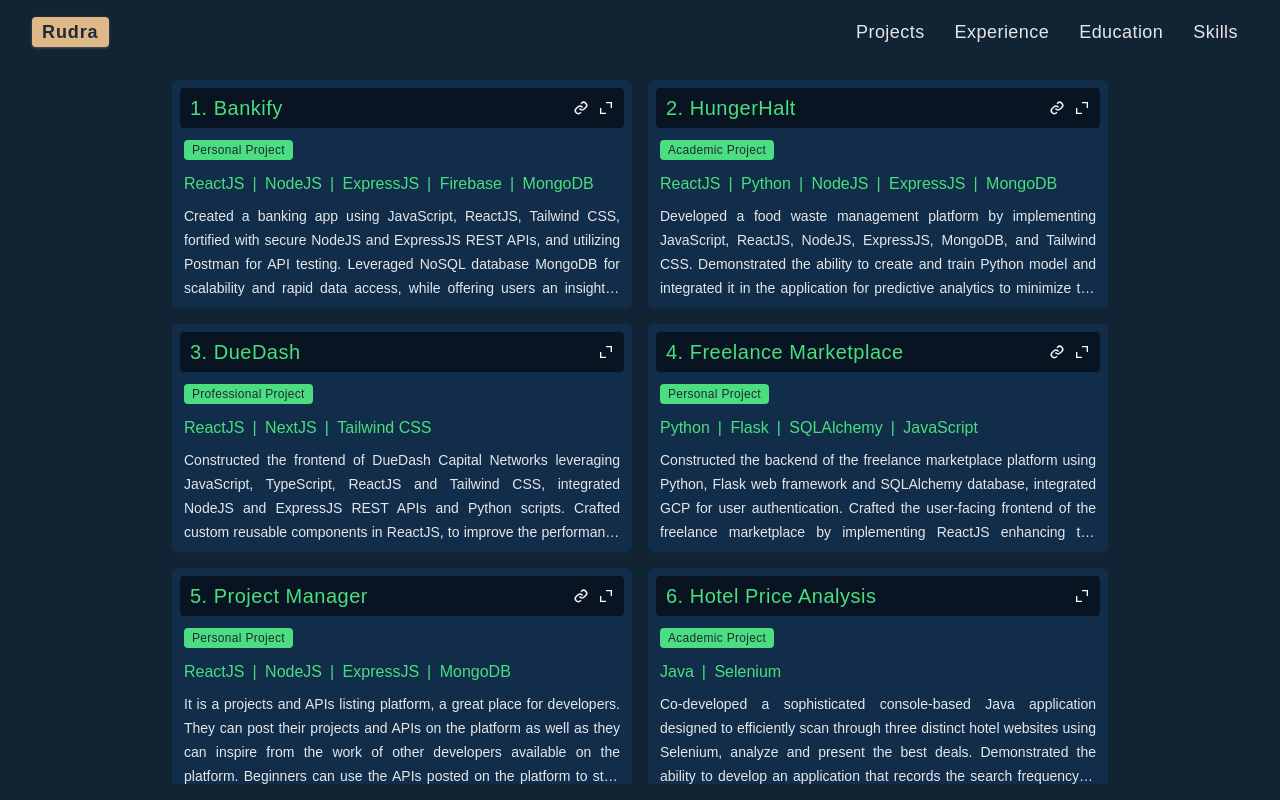
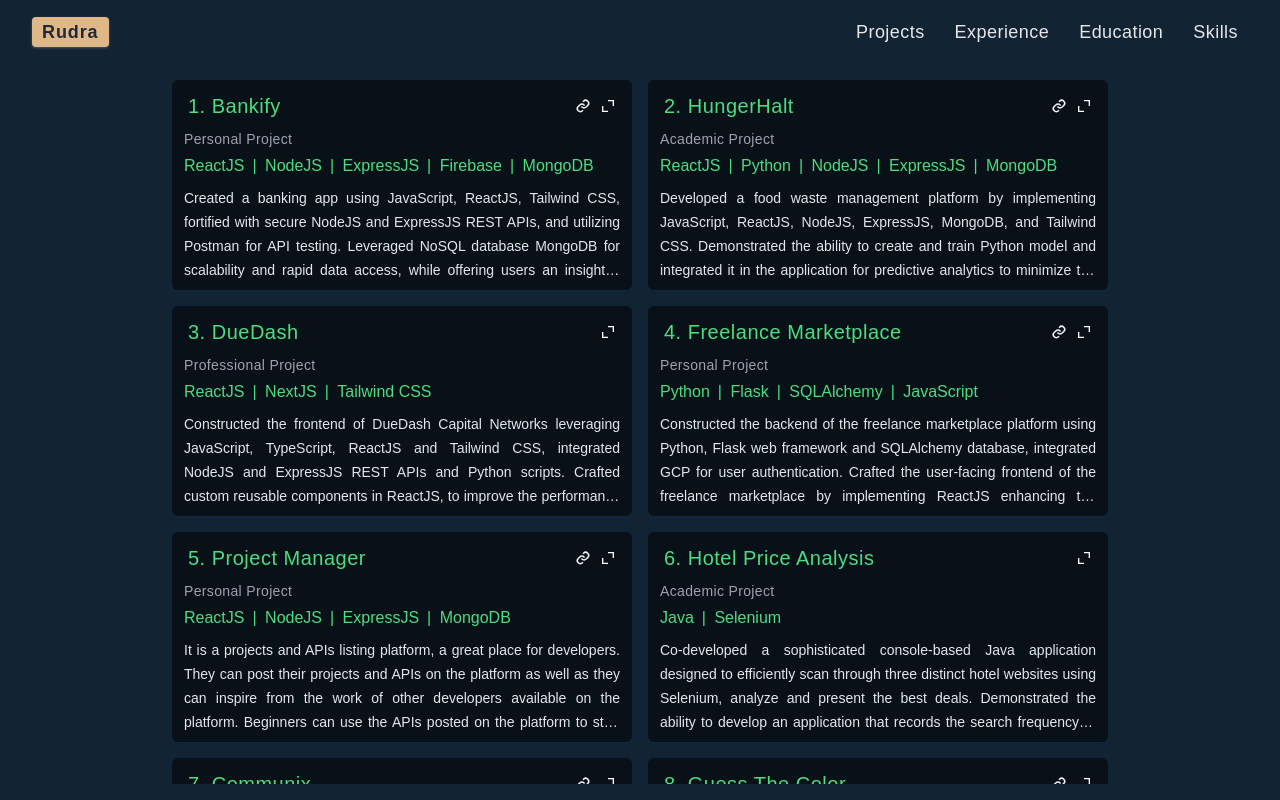
Before and after one commit to Rudra1402/ePortfolio, a React (Create React App) app: page /projects in a window 1280 px wide. Built offline with nearby package versions, Linux system fonts and the light colour scheme; a web font is replaced by a local one.

Commit message:
updated projects UI

```diff
--- a/src/components/projects/Projects.jsx
+++ b/src/components/projects/Projects.jsx
@@ -63,9 +63,9 @@ function Projects() {
                 {projects?.map((project, index) => (
                     <div
                         key={index}
-                        className='w-[100%] h-fit p-2 rounded-md bg-[#123456a5] flex flex-col gap-y-2 shadow shadow-[#12345685] relative'
+                        className='w-[100%] h-fit p-2 rounded-md bg-[#0008] flex flex-col gap-y-2 shadow shadow-[#12345685] relative'
                     >
-                        <div className='flex items-center justify-between bg-[#0008] rounded p-2.5 w-full gap-x-4'>
+                        <div className='flex items-center justify-between rounded p-2 w-full gap-x-4'>
                             <div
                                 className='text-green-400 tracking-wide text-xl leading-none font-medium'
                             >
@@ -93,7 +93,7 @@ function Projects() {
                             </div>
                         </div>
                         <div
-                            className='text-xs text-gray-800 mx-1 flex items-center gap-x-2 my-1 py-1 px-2 rounded bg-green-400 w-fit leading-none tracking-wide'
+                            className='text-sm text-gray-400 mx-1 flex items-center gap-x-2 w-fit leading-none tracking-wide'
                         >
                             {project.category} Project
                         </div>
```
